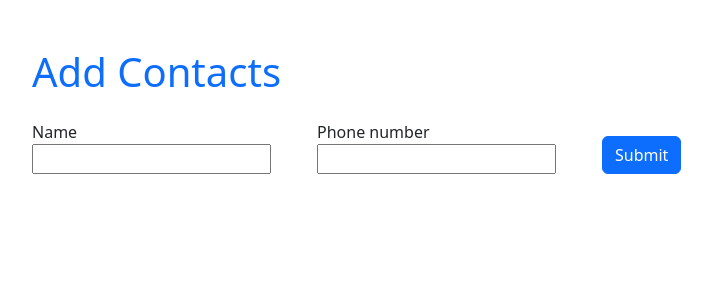
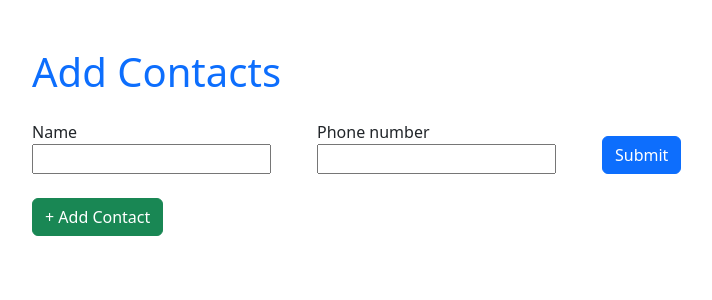
Before and after one commit to bal-sm/bal_simple_finance_app_with_django_and_htmx, a Python web app: template panggil_aja_customer_contact/templates/index.html in a window 1280 px wide. Shown: the top 300 px of the page, without its empty margins (50-762 px from the left). Run offline with Jinja, Linux system fonts and the light colour scheme; the template is opened without the code that fills it, so the values that code supplies are empty, except form fields; form fields are guessed from the names that the template uses.

Commit message:
Added a placeholder "+ Add Contact" button

```diff
--- a/panggil_aja_customer_contact/templates/index.html
+++ b/panggil_aja_customer_contact/templates/index.html
@@ -8,4 +8,8 @@
     {% include 'partials/form.html' %}
 </div>
 
+<div class="my-4">
+    <button type="button" class="btn btn-success me-2">+ Add Contact</button>
+</div>
+
 {% endblock %}
```
